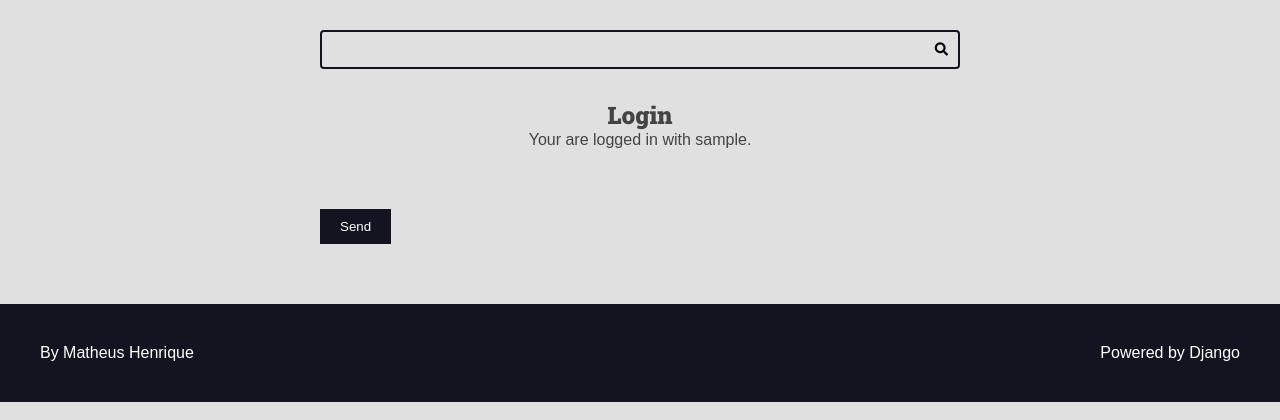
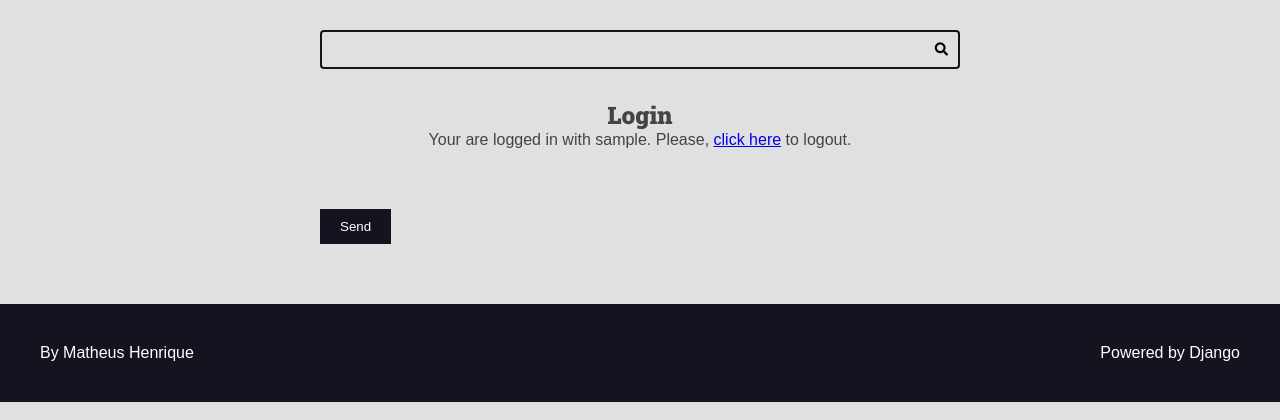
Before and after one commit to matheushnt/django-quest, a Django app: template authors/templates/authors/pages/login.html in a window 1280 px wide. Shown: the part 113-533 px from the top of the page. Run offline with Django 5.2, Linux system fonts and the light colour scheme; the template is opened without the code that fills it, so the values that code supplies are empty; the visitor is signed in with stand-in values (Sample User, id 1); parts of the project's set-up code (start-up, migrations or seed data) failed here and were passed over.

Commit message:
Sistema de logout e segurança CSRF (Parte 2/3)

```diff
--- a/authors/templates/authors/pages/login.html
+++ b/authors/templates/authors/pages/login.html
@@ -9,6 +9,8 @@
             <p>
                 Your are logged in with
                 {{ request.user.username }}.
+                Please,
+                <a href="{% url "authors:logout" %}">click here</a> to logout.
             </p>
         {% endif %}
     </div>
--- a/authors/urls.py
+++ b/authors/urls.py
@@ -8,4 +8,5 @@ urlpatterns = [
          name='register_create'),
     path('login/', views.login_view, name='login'),
     path('login/create/', views.login_create_view, name='login_create'),
+    path('logout/', views.logout_view, name='logout'),
 ]
```
